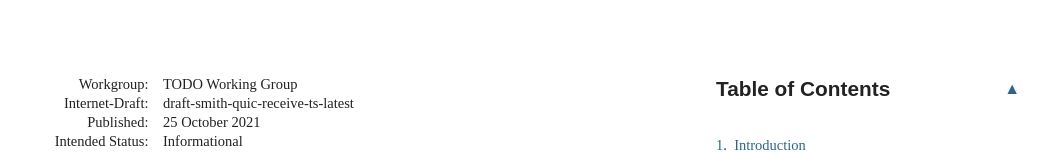
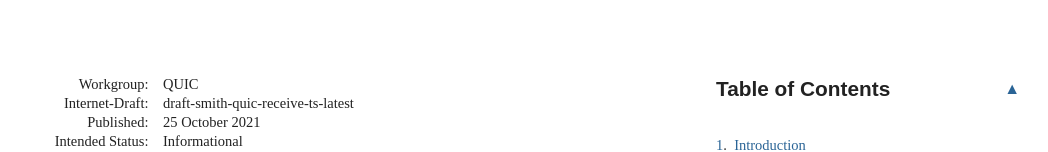
Before and after one commit to wcsmith/draft-quic-receive-ts, a plain HTML site: page draft-smith-quic-receive-ts.html in a window 1280 px wide. Shown: the top 152 px of the page, without its empty margins (92-1140 px from the left). Drawn offline with Linux system fonts and the light colour scheme; a web font is replaced by a local one.

Commit message:
Script updating gh-pages from 5fa673f. [ci skip]

```diff
--- a/draft-smith-quic-receive-ts.html
+++ b/draft-smith-quic-receive-ts.html
@@ -1049,7 +1049,7 @@ svg [stroke="fill"], svg [fill^="#fff"] {
 <div id="internal-metadata" class="document-information">
 <dl id="identifiers">
 <dt class="label-workgroup">Workgroup:</dt>
-<dd class="workgroup">TODO Working Group</dd>
+<dd class="workgroup">QUIC</dd>
 <dt class="label-internet-draft">Internet-Draft:</dt>
 <dd class="internet-draft">draft-smith-quic-receive-ts-latest</dd>
 <dt class="label-published">Published:</dt>
```
Also changed, not shown: draft-smith-quic-receive-ts.txt.
